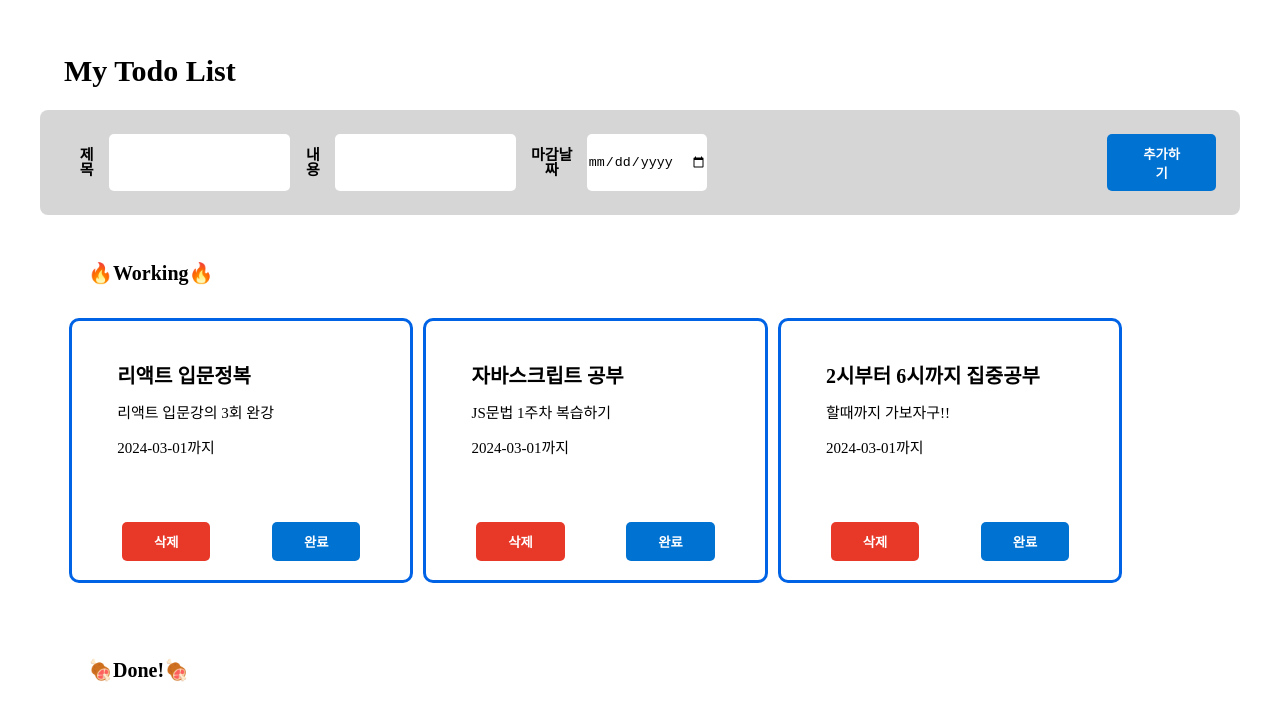
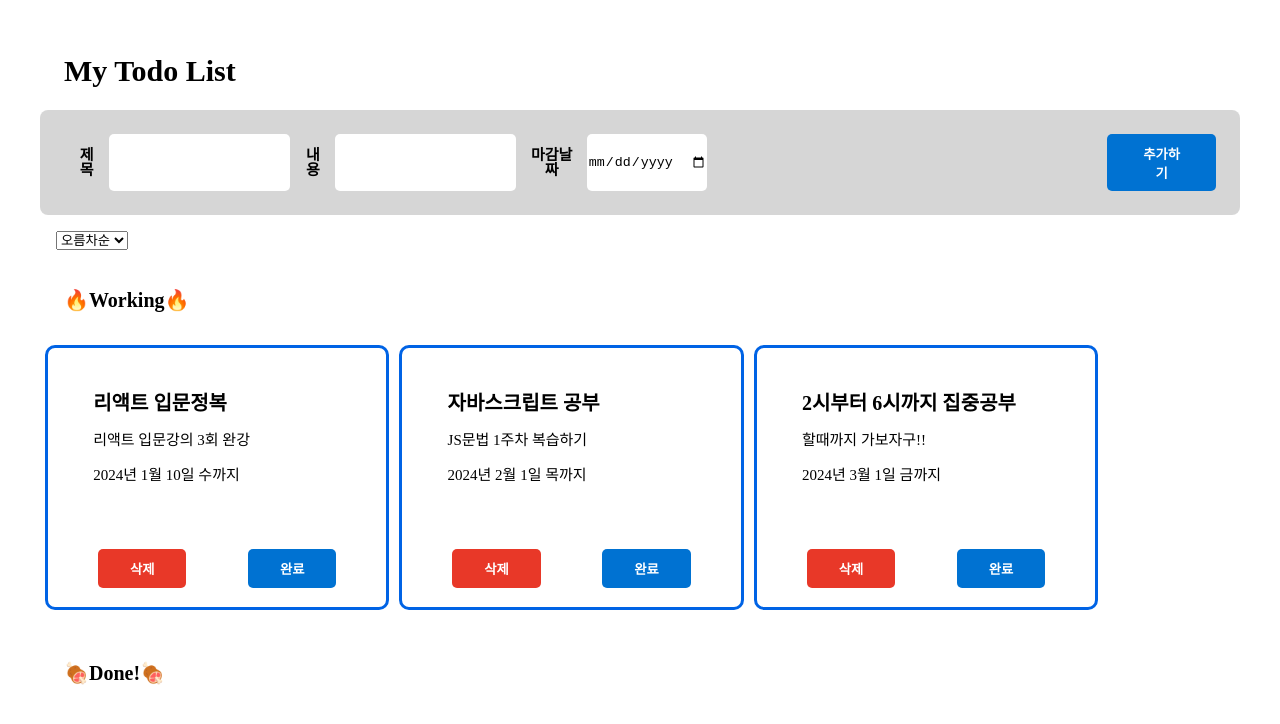
Before and after one commit to HY965/todoList_project, a React (Create React App) app: page / in a window 1280 px wide. Shown: the top 724 px of the page. Built offline with nearby package versions, Linux system fonts and the light colour scheme.

Commit message:
오름내림,날짜,css 수정

```diff
--- a/src/App.css
+++ b/src/App.css
@@ -35,11 +35,10 @@ h2 {
 }
 
 .working-add {
-  padding: 1.5rem;
 }
 
 .done-add {
-  padding: 1.5rem;
+  margin-top: 3rem;
 }
 
 .list-arr {
@@ -91,8 +90,6 @@ h2 {
   border-radius: 10px;
   display: flex;
   flex-direction: column;
-  /* display: flex;
-  align-items: center; */
 }
 
 h3 {
@@ -104,7 +101,6 @@ h3 {
 h4 {
   font-weight: bold;
   font-size: 20px;
-  text-align: center;
   margin: 10px;
 }
 
@@ -145,3 +141,6 @@ p {
   flex-direction: column;
   align-items: flex-start;
 }
+select.sort-order {
+  margin: 1rem;
+}
--- a/src/App.jsx
+++ b/src/App.jsx
@@ -1,4 +1,4 @@
-import React, { useState } from "react";
+import React, { useEffect, useState } from "react";
 import uuid from "react-uuid";
 import "./reset.css";
 import "./App.css";
@@ -11,14 +11,14 @@ const App = () => {
       id: uuid(),
       title: "리액트 입문정복",
       detail: "리액트 입문강의 3회 완강",
-      deadline: "2024-03-01",
+      deadline: "2024-01-10",
       isDone: false,
     },
     {
       id: uuid(),
       title: "자바스크립트 공부",
       detail: "JS문법 1주차 복습하기",
-      deadline: "2024-03-01",
+      deadline: "2024-02-01",
       isDone: false,
     },
     {
@@ -30,15 +30,28 @@ const App = () => {
     },
   ]);
 
-  // const [date, setDate] = useState([
-  //   { year: "numeric", month: "long", day: "numeric", weekday: "long" },
-  // ]);
-
-  // const date = new Date();
-
   const [title, setTitle] = useState("");
   const [detail, setDetail] = useState("");
-  const [deadline, setDeadline] = useState([]);
+  const [deadline, setDeadline] = useState("");
+  const [sortOrder, setSortOrder] = useState("asc");
+
+  useEffect(() => {
+    // 오름차순 & 내림차순
+    const sortLists = (order) => {
+      setLists((prevlists) => {
+        // 전역변수말고 안에서(지역변수) 해결해야 무한루프 안빠짐
+        const sortedLists = [...prevlists].sort((a, b) => {
+          if (order === "asc") {
+            return new Date(a.deadline) - new Date(b.deadline);
+          }
+          return new Date(b.deadline) - new Date(a.deadline);
+        });
+        return sortedLists;
+      });
+    };
+    sortLists(sortOrder);
+    // console.log(sortOrder);
+  }, [sortOrder]);
 
   const titleChangeHandler = (event) => {
     setTitle(event.target.value);
@@ -49,6 +62,10 @@ const App = () => {
 
   const dateChangeHandler = (event) => {
     setDeadline(event.target.value);
+  };
+
+  const sortOrderHandler = (event) => {
+    setSortOrder(event.target.value);
   };
 
   // 추가 버튼 클릭
@@ -71,14 +88,6 @@ const App = () => {
     // event.target.reset();
   };
 
-  // const date = new Date();
-  // const formattedDate = new Intl.DateTimeFormat("ko-KR", {
-  //   year: "numeric",
-  //   month: "long",
-  //   day: "numeric",
-  //   weekday: "long",
-  // }).format(date);
-
   // 완료 & 취소 클릭
   const checkTodo = (id) => {
     const tempButton = lists.filter((lists) => {
@@ -100,7 +109,6 @@ const App = () => {
     <div className="container">
       <header>
         <h2>My Todo List</h2>
-        {/* <div>{formattedDate}</div> */}
         <div className="header-content">
           <form className="add-list">
             <p className="input-title">제목</p>
@@ -135,6 +143,14 @@ const App = () => {
         </div>
       </header>
       <div className="content">
+        <select
+          value={sortOrder}
+          onChange={sortOrderHandler}
+          className="sort-order"
+        >
+          <option value="asc">오름차순</option>
+          <option value="desc">내림차순</option>
+        </select>
         <div className="working-add">
           <h3>🔥Working🔥</h3>
           <div className="list-arr">
--- a/src/components/List.jsx
+++ b/src/components/List.jsx
@@ -1,10 +1,20 @@
 const List = ({ item, clickRemoveButtonHandler, checkTodo }) => {
+  //date
+  const specificDate = new Date(item.deadline);
+  specificDate.toLocaleDateString();
+  const date = new Date(item.deadline).toLocaleDateString("ko-KR", {
+    year: "numeric",
+    month: "long",
+    day: "numeric",
+    weekday: "short",
+  });
+
   return (
     <div className="lists-arr" key={item.id}>
       <div className="text-content">
         <h4>{item.title}</h4>
         <p>{item.detail}</p>
-        <p>{item.deadline}까지</p>
+        <p>{date}까지</p>
       </div>
 
       <div className="button-set">
```
